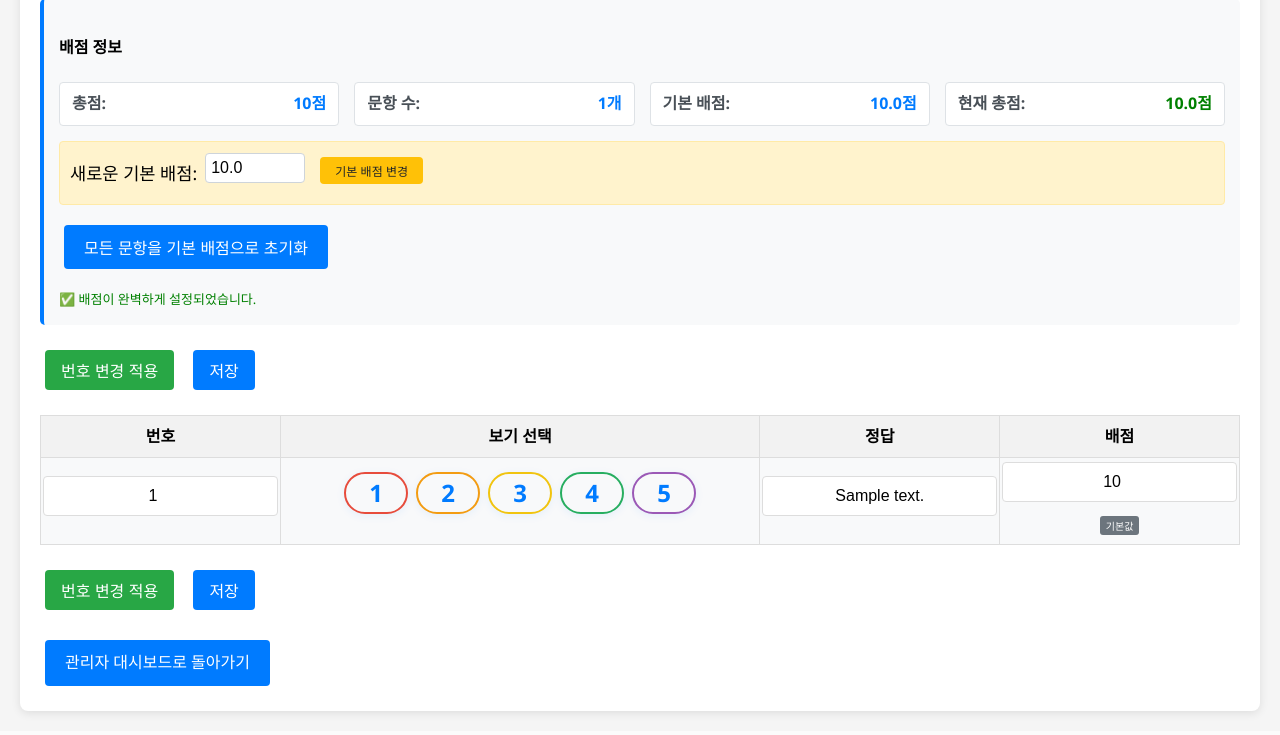
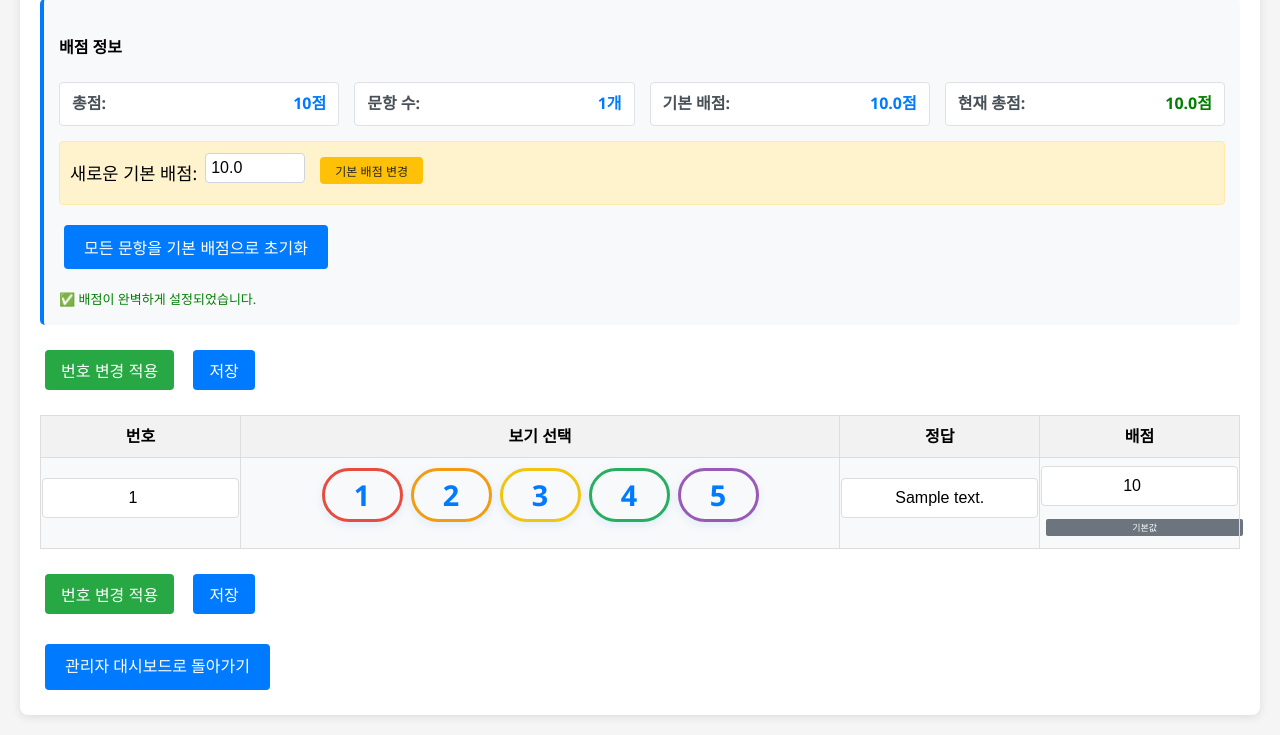
Before and after one commit to judgecho/JS-ver9, a Flask app: page /edit_exam/1 in a window 1280 px wide. Shown: the part 448-1183 px from the top of the page. Run offline with Flask 3, Linux system fonts and the light colour scheme; the visitor is signed in with stand-in values (Sample User, id 1); tables that the repository leaves empty hold one stand-in row (values such as "Sample post").

Commit message:
UI 개선: 번호/정답/배점란 폭 축소, 보기 선택 버튼 확대, 기본값 버튼 한 줄 배치

```diff
--- a/templates/edit_exam.html
+++ b/templates/edit_exam.html
@@ -18,27 +18,27 @@
             background-color: #f2f2f2;
         }
         .number-input, .answer-input, .score-input {
-            width: 48px;
+            width: 40px;
             text-align: center;
-            font-size: 1.3em;
-            padding: 4px 2px;
-            border-radius: 6px;
+            font-size: 1.2em;
+            padding: 3px 1px;
+            border-radius: 4px;
         }
         .question-table td.number-col, .question-table td.answer-col, .question-table td.score-col {
-            width: 60px;
-            min-width: 48px;
-            max-width: 70px;
-            padding: 4px 2px;
+            width: 50px;
+            min-width: 40px;
+            max-width: 55px;
+            padding: 3px 1px;
         }
         .question-table td.choices-col {
-            min-width: 260px;
-            width: 40%;
-            padding: 8px 10px;
+            min-width: 320px;
+            width: 50%;
+            padding: 10px 15px;
         }
         .choices-edit {
             display: flex;
             flex-direction: row;
-            gap: 18px;
+            gap: 15px;
             justify-content: center;
             align-items: center;
         }
@@ -181,26 +181,26 @@
             align-items: center;
             justify-content: center;
             cursor: pointer;
-            border: 2.5px solid #007bff;
-            border-radius: 22px;
-            width: 60px;
-            height: 38px;
+            border: 3px solid #007bff;
+            border-radius: 28px;
+            width: 75px;
+            height: 48px;
             background: #f8f9fa;
             transition: all 0.2s;
             font-weight: bold;
-            font-size: 1.5em;
+            font-size: 1.8em;
             color: #007bff;
-            box-shadow: 0 2px 8px rgba(0,123,255,0.08);
+            box-shadow: 0 3px 10px rgba(0,123,255,0.1);
         }
         .choice-btn:hover, .choice-btn.selected {
             background: linear-gradient(135deg, #007bff 60%, #0056b3 100%);
             color: #fff;
             border-color: #0056b3;
-            box-shadow: 0 4px 16px rgba(0,123,255,0.18);
-            transform: scale(1.08);
+            box-shadow: 0 5px 20px rgba(0,123,255,0.2);
+            transform: scale(1.1);
         }
         .choice-btn:active {
-            transform: scale(0.98);
+            transform: scale(0.95);
         }
         .choice-btn:nth-child(1) { border-color: #e74c3c; }
         .choice-btn:nth-child(1):hover { border-color: #c0392b; background: linear-gradient(135deg, #ffebee, #ffcdd2); }
@@ -221,6 +221,18 @@
         .choice-btn:nth-child(5) { border-color: #9b59b6; }
         .choice-btn:nth-child(5):hover { border-color: #8e44ad; background: linear-gradient(135deg, #f3e5f5, #e1bee7); }
         .choice-btn:nth-child(5).selected { background: linear-gradient(135deg, #9b59b6, #8e44ad); }
+        .reset-score-btn {
+            margin-top: 3px !important;
+            padding: 2px 4px !important;
+            font-size: 9px !important;
+            background: #6c757d !important;
+            color: white !important;
+            border: none !important;
+            border-radius: 2px !important;
+            cursor: pointer !important;
+            width: 100% !important;
+            display: block !important;
+        }
     </style>
 </head>
 <body>
@@ -329,8 +341,7 @@
                                    title="개별 배점 설정 (나머지 문항은 자동 조정)">
                             <button type="button" class="reset-score-btn"
                                     onclick="resetToDefaultScore({{ q.id }}, {{ "%.1f"|format(exam.total_score / questions|length) }})"
-                                    title="기본 배점으로 되돌리기"
-                                    style="margin-top: 2px; padding: 2px 6px; font-size: 10px; background: #6c757d; color: white; border: none; border-radius: 3px; cursor: pointer;">
+                                    title="기본 배점으로 되돌리기">
                                 기본값
                             </button>
                         </td>
```
